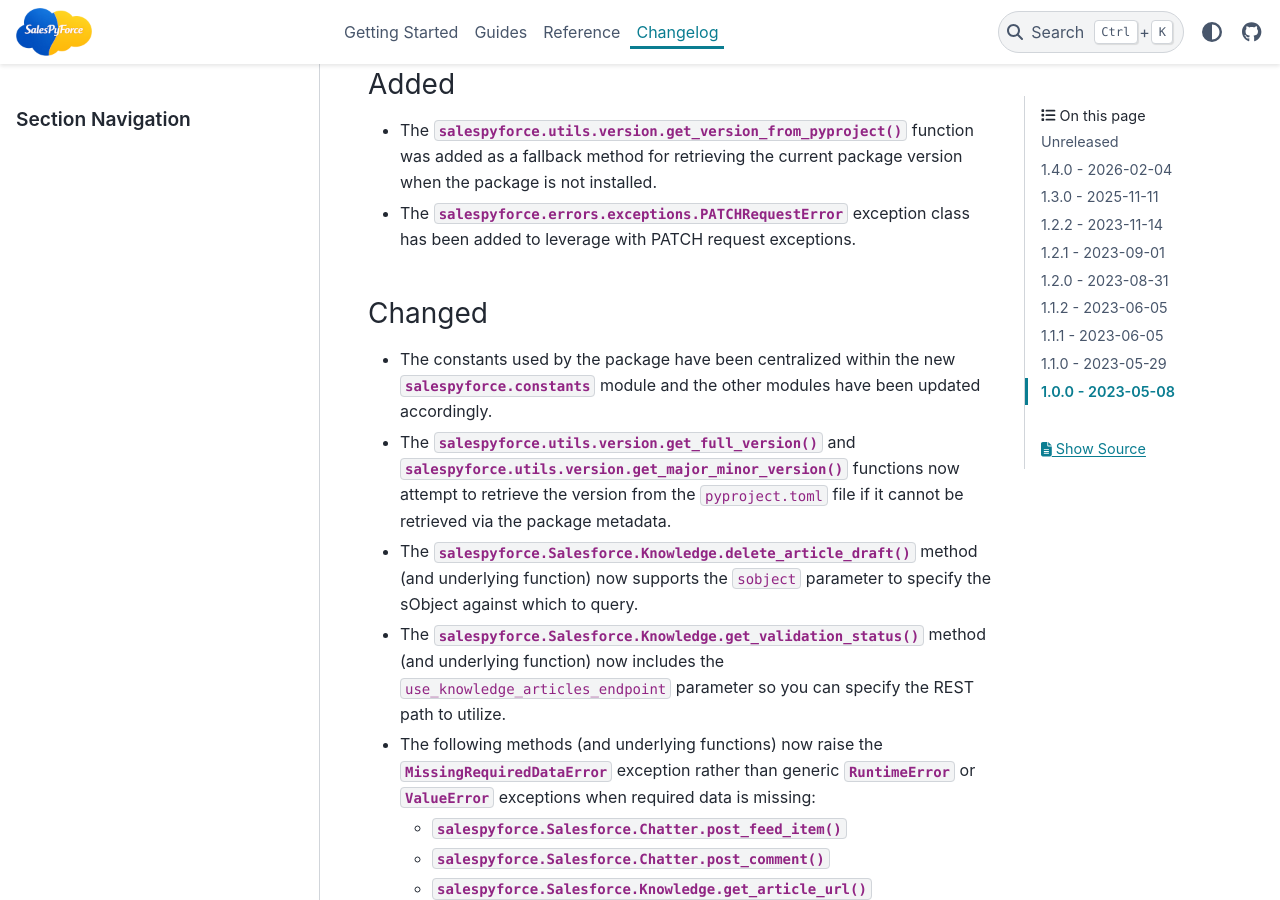
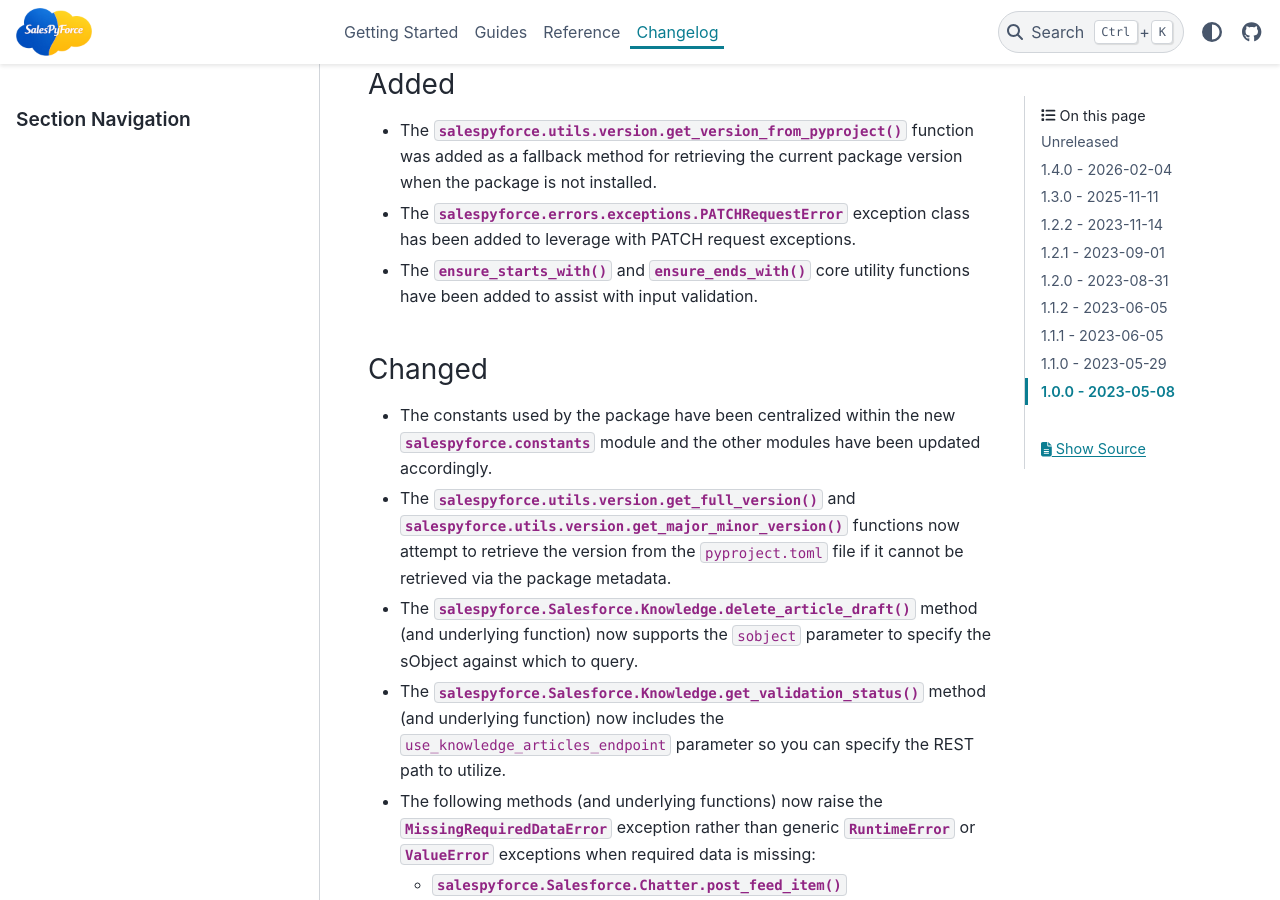
Before and after one commit to jeffshurtliff/salespyforce, a Sphinx documentation site: the page built from docs/CHANGELOG.md, in a window 1280 px wide and 900 px high, scrolled down 410 px. Built offline with Sphinx 7.4.7 and the PyData theme 0.15.4, drawn with Linux system fonts in a browser that asks for light colours.

```diff
--- a/docs/CHANGELOG.md
+++ b/docs/CHANGELOG.md
@@ -18,6 +18,9 @@
   package is not installed.
 - The {py:exc}`salespyforce.errors.exceptions.PATCHRequestError` exception class has
   been added to leverage with PATCH request exceptions.
+- The {py:func}`~salespyforce.utils.core_utils.ensure_starts_with` and
+  {py:func}`~salespyforce.utils.core_utils.ensure_ends_with` core utility functions have
+  been added to assist with input validation.
 
 (unreleased-changed)=
 ### Changed
```
